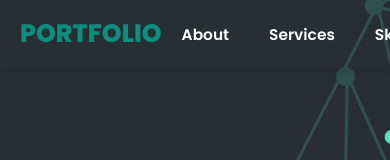
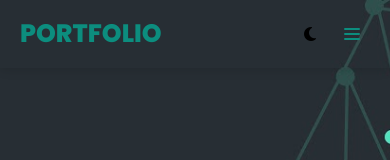
Before and after one commit to Amr-Safwat/Portfolio-Website, a React (Vite) app: page / in a window 390 px wide. Shown: the top 160 px of the page. Built offline with nearby package versions, Linux system fonts and the light colour scheme.

Commit message:
added some edits on header

```diff
--- a/src/components/1-header/Header.css
+++ b/src/components/1-header/Header.css
@@ -1,37 +1,175 @@
+/* Header */
 header {
 	width: 100%;
 	position: fixed;
 	z-index: 100;
-    box-shadow: rgba(0, 0, 0, 0.12) 0px 2px 10px;
-    transition: 0.3s;
+	box-shadow: 0 2px 10px rgb(0 0 0 / 12%);
+	transition: .3s;
 }
+
 header .container {
 	display: flex;
 	justify-content: space-between;
 	align-items: center;
 }
-header .container .logo {
+
+header .container > div {
+	display: flex;
+	align-items: center;
+}
+
+header .logo {
+	text-decoration: none;
 	text-transform: uppercase;
 	color: var(--main-color);
 	font-size: 1.8em;
 	font-weight: 700;
-  text-decoration: none;
-  padding: 15px 0px;
+	padding: 15px 0;
 }
-header .container .links {
+
+/* menu icon */
+header .menu {
+	width: 16px;
+	height: 12px;
+	position: relative;
+	margin: 20px 10px;
+	display: none;
+	cursor: pointer;
+}
+
+header .menu span {
+	background-color: var(--main-color);
+	height: 2px;
+	width: 100%;
+	position: absolute;
+	border-radius: 1px;
+	transition: 0.3s;
+}
+
+header .menu span:nth-child(2) {
+	top: 5px;
+}
+
+header .menu span:last-child {
+	top: 10px;
+}
+
+header span.opacity {
+	opacity: 0;
+}
+
+header span.change,
+header span:last-child.change {
+	top: 5px;
+	background-color: red;
+}
+
+header span.rot-1 {
+	transform: rotate(45deg);
+}
+
+header span.rot-2 {
+	transform: rotate(-45deg);
+}
+
+/* menu icon */
+
+header .links {
 	display: flex;
 	z-index: 2;
 }
-header .container .links .link {
-  color: white;
-  /* color: var(--text-color); */
+
+header .links a {
+	text-decoration: none;
+	color: var(--text-color);
 	font-size: 1.1em;
 	font-weight: 600;
 	display: block;
-  text-decoration: none;
 	padding: 15px 20px;
 	transition: 0.3s;
 }
-header .container .links .link:hover {
+
+header a.active,
+header a:hover {
+	/* background-color: #0c8d7e20; */
 	color: var(--main-color);
 }
+header .icons {
+	position: relative;
+	padding: 20px;
+	padding-right: 0;
+	cursor: pointer;
+}
+
+header div .icon {
+	position: absolute;
+	top: 50%;
+	left: 100%;
+	transform: translateY(-50%);
+	padding: 10px;
+	font-size: 16px;
+}
+header div .icon:first-child {
+	display: none;
+	color: yellow;
+}
+header div .hid-icon {
+	display: none;
+}
+header div .show-icon {
+	display: inline !important;
+}
+@media (max-width: 767px) {
+	header .menu {
+		display: block;
+		order: 2;
+	}
+
+	header .links {
+		flex-direction: column;
+		position: absolute;
+		top: 100%;
+		right: 0;
+		background-color: var(--header-color);
+		height: 0;
+		width: 100%;
+		overflow: hidden;
+		box-shadow: 0 10px 15px rgb(0 0 0 / 10%);
+		transition: 0.3s;
+	}
+
+	header .fill-hei {
+		height: 266.5px;
+		border-top: 1px solid #ccc;
+		overflow: hidden;
+	}
+
+	header .links::before {
+		content: '';
+		position: absolute;
+		top: -20px;
+		right: 17px;
+		border-width: 10px;
+		border-style: solid;
+		border-color: transparent transparent white transparent;
+	}
+
+	header .links a {
+		padding: 15px 30px;
+		display: block;
+		color: black !important;
+	}
+
+	header .links a:not(:last-child) {
+		border-bottom: 1px solid var(--section-color);
+	}
+	header .icons {
+		order: 1;
+		padding: 20px;
+	}
+	header .icons .icon {
+		left: 0;
+	}
+}
+
+/* Header */
--- a/src/components/1-header/Header.jsx
+++ b/src/components/1-header/Header.jsx
@@ -1,24 +1,31 @@
-import '../1-header/header.css'
+import '../1-header/header.css';
 
 export default function Header() {
-    return (
-        <>
-            <header onClick={changeHeader}>
-                <div className="container">
-                    <a href="" className="logo">PORTFOLIO</a>
-                    <div className="links">
-                        <a href="" className="link">About</a>
-                        <a href="" className="link">Services</a>
-                        <a href="" className="link">Skills</a>
-                        <a href="" className="link">Portfolio</a>
-                        <a href=""  className="link">Contact</a>
-                    </div>
-                </div>
-            </header>
-        </>
-    )
+  return (
+    <header>
+      <div class="container">
+        <a href="#" class="logo">
+          Portfolio
+        </a>
+        <div>
+          <div class="menu">
+            <span></span>
+            <span></span>
+            <span></span>
+          </div>
+          <div class="links">
+            <a href="#about">About</a>
+            <a href="#services">Services</a>
+            <a href="#skills">Skills</a>
+            <a href="#projects">Portfolio</a>
+            <a href="#contact">Contact</a>
+          </div>
+          <div class="icons">
+            <i class="fa-solid fa-sun icon"></i>
+            <i class="fa-solid fa-moon icon"></i>
+          </div>
+        </div>
+      </div>
+    </header>
+  );
 }
-
-function changeHeader() {
-    console.alert('No Problems');
-}
```
Lines whose indentation alone changed are shown as unchanged.
